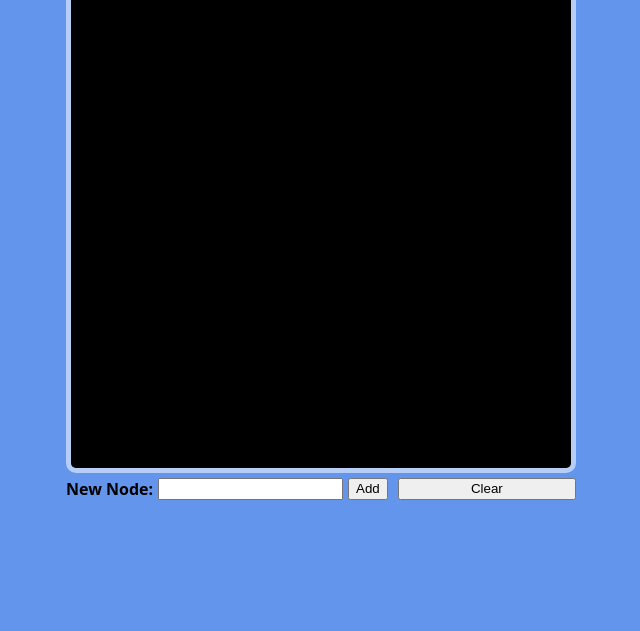
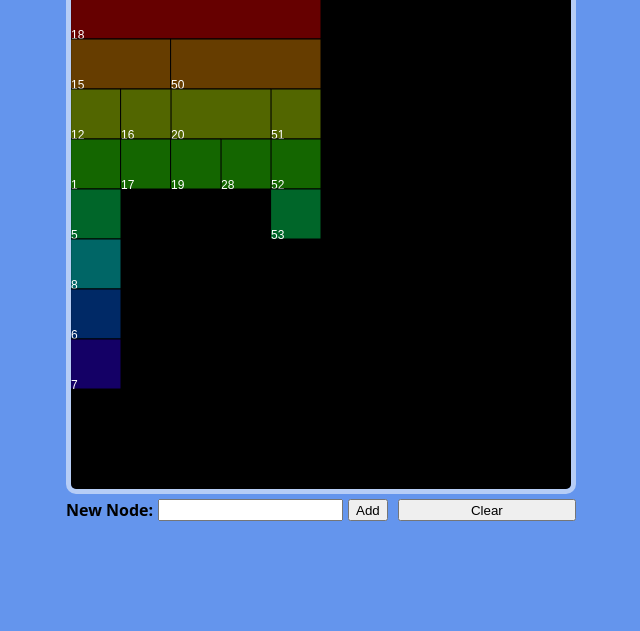
Before and after one commit to NoisyApple/InL.BinaryTree, a website built with webpack: page src/index.pug in a window 1280 px wide. Shown: the part 169-800 px from the top of the page, without its empty margins (319-959 px from the left). Built offline with nearby package versions, Linux system fonts and the light colour scheme.

Commit message:
Tree visualization without overlapping

```diff
--- a/src/Node.js
+++ b/src/Node.js
@@ -1,51 +1,128 @@
+// Node class.
 export default class Node {
-  constructor(value) {
-    this.leftNode = null;
-    this.rightNode = null;
-    this.value = value;
+  // Class constructor.
+  constructor(value, parentNode, childPosition) {
+    this.leftNode = null; // Left Node.
+    this.rightNode = null; // Right Node.
+    this.value = value; // Node value.
+    this.parentNode = parentNode; // Parent Node.
+    this.xStart = 0; // x coordinate to start drawing the Node.
+    this.width = this.getWidth(); // Draw width, depends on child nodes.
+    this.depth = parentNode != null ? parentNode.depth + 1 : 0; // Depth from root.
+    this.childPosition = childPosition; // LeftChild = 0; RightChild = 1;
   }
 
-  addValue(newValue) {
+  // Update function.
+  update() {
+    // Updates width.
+    this.width = this.getWidth();
+
+    // Updates position.
+    if (this.parentNode != null) {
+      this.xStart = this.parentNode.xStart; // Child position is always relative to parent position.
+      if (this.childPosition == 1) {
+        if (this.parentNode.leftNode != null)
+          // Right child always comes after left child.
+          this.xStart =
+            this.parentNode.leftNode.xStart +
+            this.parentNode.leftNode.width * 50;
+      }
+    }
+
+    // Left and Right Nodes gets updated recursively.
+    if (this.leftNode != null) this.leftNode.update();
+    if (this.rightNode != null) this.rightNode.update();
+  }
+
+  // Recursively iterates trough child nodes to get width.
+  getWidth() {
+    let newWidth = 0;
+
+    if (this.leftNode != null) newWidth += this.leftNode.width;
+    if (this.rightNode != null) newWidth += this.rightNode.width;
+
+    if (newWidth == 0) newWidth = 1;
+
+    this.width = newWidth;
+
+    return this.width;
+  }
+
+  // Adds a value in the correspondent Node (Left or Right).
+  addValue(newValue, depthMap) {
     if (newValue < this.value) {
-      if (this.leftNode) this.leftNode.addValue(newValue);
-      else this.leftNode = new Node(newValue);
+      // Left Node.
+
+      // Left node exists.
+      if (this.leftNode != null) this.leftNode.addValue(newValue, depthMap);
+      // Left node doest't exist.
+      else {
+        this.leftNode = new Node(newValue, this, 0);
+
+        // Adds new Node to depth map.
+        if (depthMap.hasOwnProperty(this.leftNode.depth)) {
+          depthMap[this.leftNode.depth].push(this.leftNode);
+        } else {
+          depthMap[this.leftNode.depth] = [];
+          depthMap[this.leftNode.depth].push(this.leftNode);
+        }
+      }
     } else if (newValue > this.value) {
-      if (this.rightNode) this.rightNode.addValue(newValue);
-      else this.rightNode = new Node(newValue);
+      // Right Node.
+
+      // Right node exists.
+      if (this.rightNode != null) this.rightNode.addValue(newValue, depthMap);
+      // Right node doest't exist.
+      else {
+        this.rightNode = new Node(newValue, this, 1);
+
+        // Adds new Node to depth map.
+        if (depthMap.hasOwnProperty(this.rightNode.depth)) {
+          depthMap[this.rightNode.depth].push(this.rightNode);
+        } else {
+          depthMap[this.rightNode.depth] = [];
+          depthMap[this.rightNode.depth].push(this.rightNode);
+        }
+      }
     }
   }
 
-  toString() {
-    if (this.leftNode != null) this.leftNode.toString();
-    console.log(this.value);
-    if (this.rightNode != null) this.rightNode.toString();
-  }
+  // draw(p5) {
+  //   if (this.leftNode != null) this.leftNode.draw(p5);
 
-  draw(p5) {
-    p5.push();
-    p5.translate(-50, 50);
-    if (this.leftNode) this.leftNode.draw(p5);
-    p5.pop();
+  //   p5.push();
+  //   p5.colorMode(p5.HSB, 100);
 
-    let x = p5.width / 2;
-    let y = 50;
+  //   p5.fill(this.depth * 10, 100, 80, 50);
+  //   p5.rectMode(p5.CENTER);
+  //   p5.rect(this.x * 50, this.y * 50, this.width * 50, 50);
+  //   p5.pop();
 
-    p5.noFill();
-    p5.stroke("#fff");
+  //   p5.noFill();
+  //   p5.stroke("#fff");
 
-    if (this.leftNode) p5.line(x - 20, y + 20, x - 30, y + 30);
-    if (this.rightNode) p5.line(x + 20, y + 20, x + 30, y + 30);
+  //   if (this.leftNode != null)
+  //     p5.line(
+  //       this.x * 50 - 20,
+  //       this.y * 50 + 20,
+  //       this.x * 50 - 30,
+  //       this.y * 50 + 30
+  //     );
+  //   if (this.rightNode != null)
+  //     p5.line(
+  //       this.x * 50 + 20,
+  //       this.y * 50 + 20,
+  //       this.x * 50 + 30,
+  //       this.y * 50 + 30
+  //     );
 
-    p5.strokeWeight(2);
-    p5.ellipse(x, y, 30);
-    p5.noStroke();
-    p5.fill("#fff");
-    p5.textAlign(p5.CENTER, p5.CENTER);
-    p5.text(this.value, x, y + 2);
+  //   p5.strokeWeight(2);
+  //   p5.ellipse(this.x * 50, this.y * 50, 30);
+  //   p5.noStroke();
+  //   p5.fill("#fff");
+  //   p5.textAlign(p5.CENTER, p5.CENTER);
+  //   p5.text(this.value, this.x * 50, this.y * 50 + 2);
 
-    p5.push();
-    p5.translate(50, 50);
-    if (this.rightNode) this.rightNode.draw(p5);
-    p5.pop();
-  }
+  //   if (this.rightNode != null) this.rightNode.draw(p5);
+  // }
 }
--- a/src/Tree.js
+++ b/src/Tree.js
@@ -1,20 +1,55 @@
 import Node from "./Node";
 
+// Tree class.
 export default class Tree {
+  // Class constructor.
   constructor() {
-    this.root = null;
+    this.root = null; // Root Node.
+    this.depthMap = {}; // Depth Map.
   }
 
+  // Adds a new Node to the tree.
   addValue(value) {
-    if (this.root) this.root.addValue(value);
-    else this.root = new Node(value);
+    // Root Node doesn't exists.
+    if (this.root != null) this.root.addValue(value, this.depthMap);
+    // Root Node already exists.
+    else {
+      this.root = new Node(value, null, 0);
+
+      // New Node is added to the depth map.
+      this.depthMap[0] = [];
+      this.depthMap[0].push(this.root);
+    }
   }
 
-  toString() {
-    if (this.root) this.root.toString();
+  // Draw method.
+  draw(p5) {
+    if (this.root != null) {
+      p5.colorMode(p5.HSB, 100); // Color mode is set to HSB.
+
+      // console.log(this.depthMap);
+
+      // Nodes gets drawn level by level.
+      for (const level in this.depthMap) {
+        if (this.depthMap.hasOwnProperty(level)) {
+          const levelNodes = this.depthMap[level];
+
+          // An individual node is drawn.
+          levelNodes.forEach((node) => {
+            p5.fill(node.depth * 10, 100, 80, 50);
+            p5.rect(node.xStart, node.depth * 50, node.width * 50, 50);
+
+            p5.fill(255);
+            p5.text(node.value, node.xStart, (node.depth + 1) * 50);
+          });
+        }
+      }
+      // p5.noLoop();
+    }
   }
 
-  draw(p5) {
-    if (this.root) this.root.draw(p5);
+  // Update method.
+  update() {
+    if (this.root != null) this.root.update();
   }
 }
--- a/src/index.js
+++ b/src/index.js
@@ -8,38 +8,49 @@ let btnAddNode;
 let btnClear;
 
 window.onload = () => {
+  // A Tree instance.
   tree = new Tree();
 
+  // Graphic inputs.
   inputNodeValue = document.querySelector("#InputNodeValue");
   btnAddNode = document.querySelector("#ButtonAddNode");
   btnClear = document.querySelector("#ButtonClear");
 
+  // Listeners.
   addListeners();
 
-  // tree.addValue(18);
-  // tree.addValue(15);
-  // tree.addValue(12);
-  // tree.addValue(1);
-  // tree.addValue(5);
-  // tree.addValue(8);
-  // tree.addValue(8);
-  // tree.addValue(20);
-  // tree.addValue(16);
-  // tree.addValue(7);
-  // tree.addValue(17);
-  // tree.addValue(28);
-  // tree.addValue(19);
+  // Test values.
+  tree.addValue(18);
+  tree.addValue(15);
+  tree.addValue(12);
+  tree.addValue(1);
+  tree.addValue(5);
+  tree.addValue(8);
+  tree.addValue(50);
+  tree.addValue(51);
+  tree.addValue(52);
+  tree.addValue(53);
+  tree.addValue(6);
+  tree.addValue(20);
+  tree.addValue(16);
+  tree.addValue(7);
+  tree.addValue(17);
+  tree.addValue(28);
+  tree.addValue(19);
 
-  tree.toString();
-
+  // P5 Sketch.
   const sketch = (p5) => {
+    // Setup function.
     p5.setup = () => {
       let canvas = p5.createCanvas(500, 500);
       canvas.parent("Canvas");
     };
 
+    // Draw loop.
     p5.draw = () => {
       p5.background(0);
+      // p5.translate(p5.width / 2, 50);
+      tree.update();
       tree.draw(p5);
     };
   };
@@ -47,21 +58,28 @@ window.onload = () => {
   const P5 = new p5(sketch);
 };
 
+// Listeners
 function addListeners() {
+  // Add Node Button.
   btnAddNode.addEventListener("click", addNode);
+
+  // Text input "Enter" key listener.
   inputNodeValue.addEventListener("keydown", (e) => {
     if (e.keyCode === 13) addNode();
   });
 
+  // Clear Button.
   btnClear.addEventListener("click", () => {
-    tree.root = null;
+    tree = new Tree();
   });
 }
 
+// Add Node function.
 function addNode() {
   let inputValue = inputNodeValue.value;
+
+  // Detects if input is a valid integer.
   inputValue = parseInt(inputValue);
-
   if (!isNaN(inputValue)) tree.addValue(inputValue);
   inputNodeValue.value = "";
 }
--- a/src/index.pug
+++ b/src/index.pug
@@ -6,6 +6,7 @@ html(lang="en")
     title Document
   body
     div#Container
+      h1 Binary Tree Visualization
       div#Canvas
       div#Controls
         label#LabelNodeValue(for="NodeValue") New Node:
--- a/src/style.scss
+++ b/src/style.scss
@@ -1,5 +1,8 @@
+* {
+  margin: 0;
+}
+
 body {
-  margin: 0;
   height: 100vh;
   display: flex;
   justify-content: center;
@@ -13,6 +16,10 @@ body {
 #Container {
   display: flex;
   flex-direction: column;
+
+  h1 {
+    text-align: center;
+  }
 }
 
 #Canvas {
```
